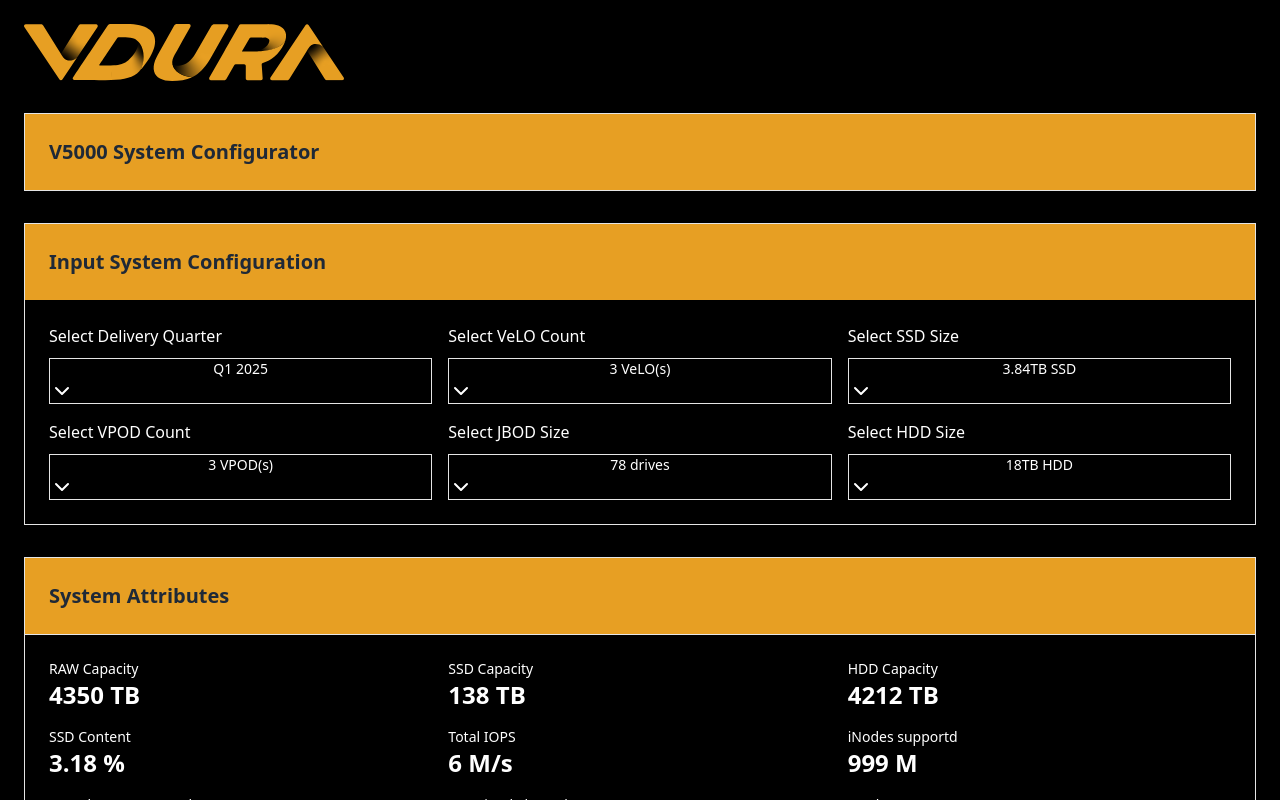
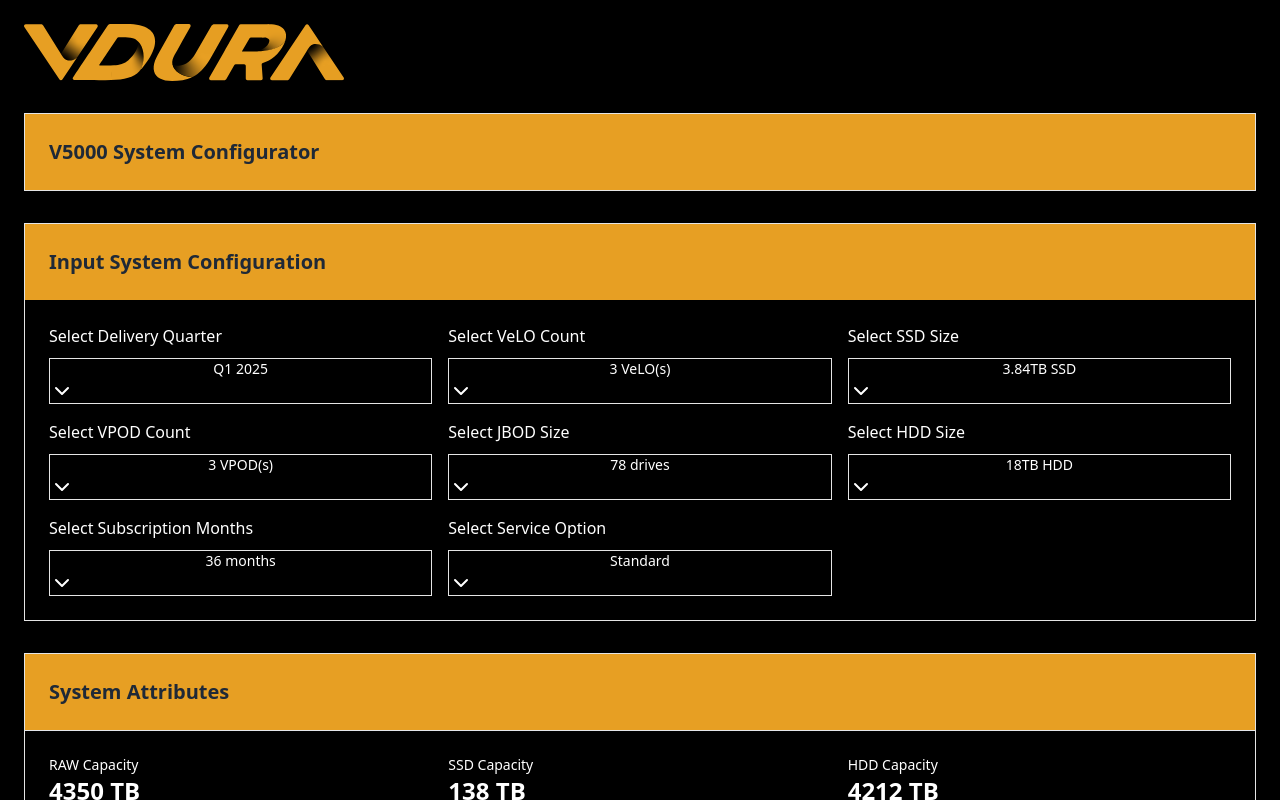
Before and after one commit to eriksalo/erik-web, a React (Create React App) app: page / in a window 1280 px wide. Shown: the top 800 px of the page. Built offline with nearby package versions, Linux system fonts and the light colour scheme.

Commit message:
Service working

```diff
--- a/src/App.js
+++ b/src/App.js
@@ -454,7 +454,39 @@
       </SelectContent>
      </Select>
     </div>
+    <div>
+      <label className="block text-white mb-2">Select Subscription Months</label>
+      <Select
+        value={(config.subscriptionMonths || 0).toString()}
+        onValueChange={(value) => setConfig({...config, subscriptionMonths: parseInt(value)})}
+  >
+       <SelectTrigger>
+      <SelectValue placeholder="Select Subscription Months" />
+      </SelectTrigger>
+      <SelectContent>
+      {[36, 48, 60, 72, 84].map(months => (
+        <SelectItem className="text-white" key={months} value={months.toString()}>{months} months</SelectItem>
+      ))}
+      </SelectContent>
+      </Select>
+    </div>
 
+    <div>
+  <label className="block text-white mb-2">Select Service Option</label>
+  <Select
+    value={config.serviceOption}
+    onValueChange={(value) => setConfig({...config, serviceOption: value})}
+  >
+    <SelectTrigger>
+      <SelectValue placeholder="Select Service Option" />
+    </SelectTrigger>
+    <SelectContent>
+      <SelectItem className="text-white" value="standard">Standard</SelectItem>
+      <SelectItem className="text-white" value="noReturnMedia">No Return Media</SelectItem>
+      <SelectItem className="text-white" value="noReturnHardware">No Return Hardware</SelectItem>
+    </SelectContent>
+  </Select>
+</div>
   </CardContent>
 </Card>
 
```
